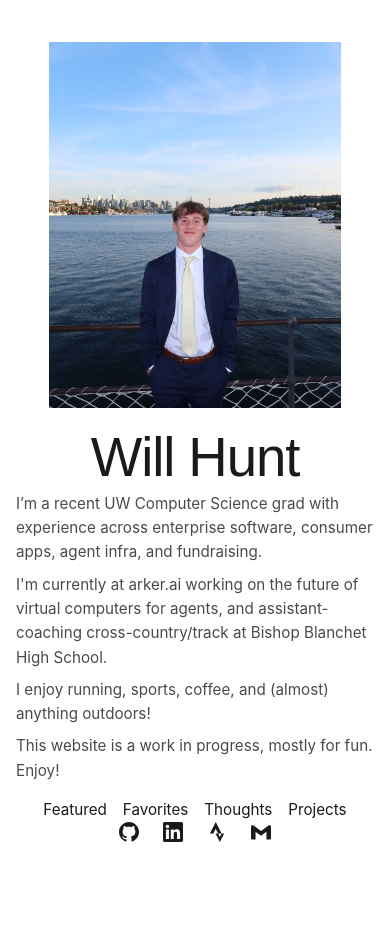
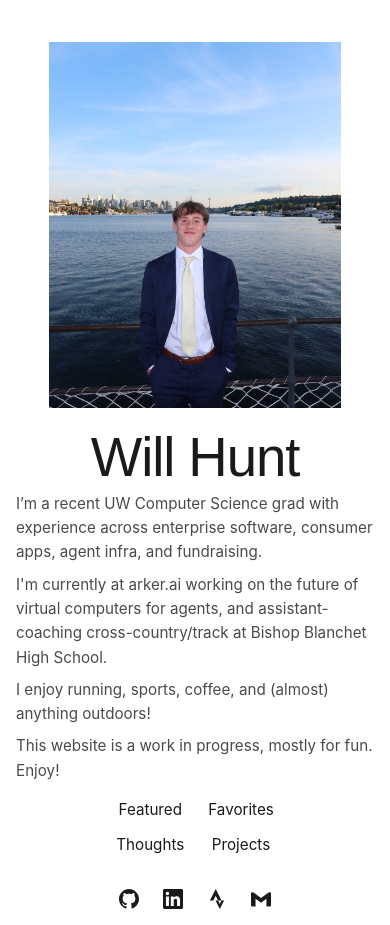
Before and after one commit to phunt22/phunt22.github.io, a React (Create React App) app: page / in a window 390 px wide. Before the commit the page ends 858 px from the top, so only its background shows below. Built offline with nearby package versions, Linux system fonts and the light colour scheme; a web font is replaced by a local one.

Commit message:
Fix responsive homepage navigation layout

```diff
--- a/src/pages/Home.css
+++ b/src/pages/Home.css
@@ -15,6 +15,12 @@
     justify-content: center;
     align-items: center;
     min-width: 0;
+}
+
+.home__portrait {
+    position: relative;
+    width: 100%;
+    max-width: 520px;
 }
 
 .home__headshot {
@@ -97,10 +103,18 @@
 }
 
 .home__socials {
+    position: absolute;
+    top: calc(100% + var(--space-lg));
+    left: 0;
+    right: 0;
     display: flex;
     align-items: center;
+    justify-content: center;
     gap: var(--space-xl);
-    margin-top: auto;
+}
+
+.home__socials--mobile {
+    display: none;
 }
 
 .home__social {
@@ -148,6 +162,14 @@
         max-width: min(300px, 75vw);
     }
 
+    .home__portrait {
+        max-width: min(300px, 75vw);
+    }
+
+    .home__portrait .home__socials {
+        display: none;
+    }
+
     .home__right {
         width: 100%;
         height: 100%;
@@ -164,11 +186,24 @@
     }
 
     .home__links {
+        display: grid;
+        grid-template-columns: repeat(4, max-content);
+        column-gap: var(--space-xl);
         margin-top: var(--space-lg);
         justify-content: center;
     }
 
-    .home__socials {
-        justify-content: center;
+    .home__socials--mobile {
+        position: static;
+        display: flex;
+        margin-top: var(--space-2xl);
+    }
+
+}
+
+@media (max-width: 480px) {
+    .home__links {
+        grid-template-columns: repeat(2, max-content);
+        row-gap: var(--space-md);
     }
 }
--- a/src/pages/Home.js
+++ b/src/pages/Home.js
@@ -6,12 +6,28 @@ function Home() {
     return (
         <div className="home">
             <div className="home__left">
+                <div className="home__portrait">
                     <img
                         src="/assets/landing_headshot.JPG"
                         alt="Will Hunt"
                         className="home__headshot"
                         draggable={false}
                     />
+                    <div className="home__socials">
+                        {socialLinks.map((social) => (
+                            <a
+                                key={social.name}
+                                href={social.url}
+                                target="_blank"
+                                rel="noopener noreferrer"
+                                className={`home__social home__social--${social.name}`}
+                                aria-label={social.name}
+                            >
+                                {social.icon}
+                            </a>
+                        ))}
+                    </div>
+                </div>
             </div>
             <div className="home__right">
                 <h1 className="home__name">Will Hunt</h1>
@@ -37,7 +53,7 @@ function Home() {
                     <Link to="/thoughts">Thoughts</Link>
                     <Link to="/projects">Projects</Link>
                 </nav>
-                <div className="home__socials">
+                <div className="home__socials home__socials--mobile">
                     {socialLinks.map((social) => (
                         <a
                             key={social.name}
```
Lines whose indentation alone changed are shown as unchanged.
